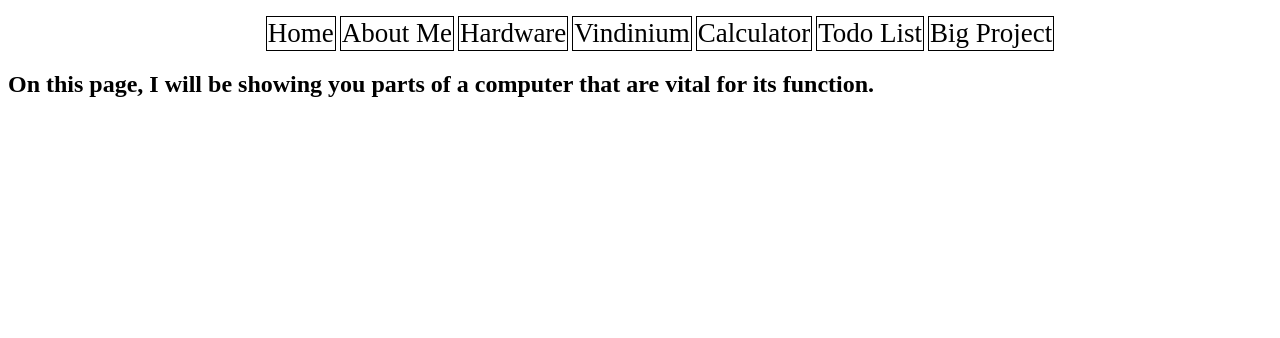
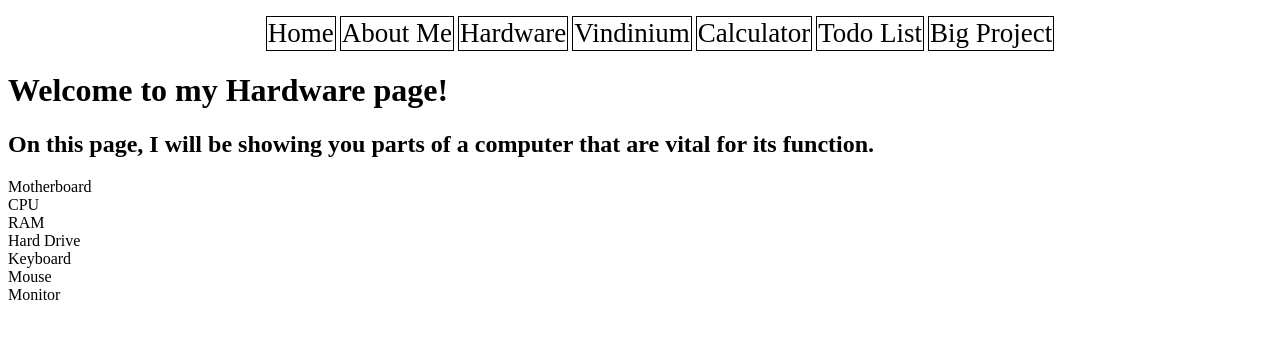
Before and after one commit to klee4017/CS-Portfolio2016-2017, a plain HTML site: page hardware.html in a window 1280 px wide. Drawn offline with Linux system fonts and the light colour scheme; a web font is replaced by a local one.

Commit message:
added divs for hardware page

```diff
--- a/hardware.html
+++ b/hardware.html
@@ -16,8 +16,56 @@
             <li><a href="">Todo List</a></li>
             <li><a href="">Big Project</a></li>
         </ul>
+        <h1>Welcome to my Hardware page!</h1>
+        <h2>On this page, I will be showing you parts of a computer that are vital for its function. </h2>
 
-        <h2>On this page, I will be showing you parts of a computer that are vital for its function. </h2>
+        <div> Motherboard</div>
+        <div id="motherboard">
+
+        </div>
+
+
+
+        <div> CPU</div>
+        <div id="CPU">
+
+        </div>
+
+
+        <div> RAM</div>
+        <div id="RAM">
+
+        </div>
+
+
+        <div>Hard Drive</div>
+        <div id="harddrive">
+
+        </div>
+
+
+        <div> Keyboard</div>
+        <div id="keyboard">
+
+        </div>
+
+
+        <div> Mouse</div>
+        <div id="mouse">
+
+        </div>
+
+
+        <div> Monitor</div>
+        <div id="monitor">
+
+        </div>
+
+
+
+
+
+
 
     </body>
 </html>
```
